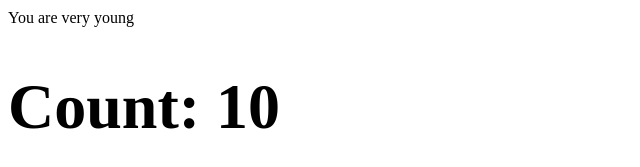
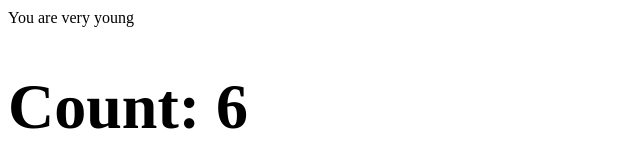
Before and after one commit to Micheleg27/react-exercises, a React (Create React App) app: page / in a window 1280 px wide. Shown: the part 139-306 px from the top of the page, without its empty margins (0-640 px from the left). Built offline with nearby package versions, Linux system fonts and the light colour scheme.

Commit message:
state-05 added

```diff
--- a/src/Counter.js
+++ b/src/Counter.js
@@ -4,7 +4,7 @@ import { CounterDisplay } from './CounterDisplay';
 export class Counter extends React.Component {
 
     render() {
-        return <h1> <CounterDisplay initialValue={5} /> </h1>
+        return <h1> <CounterDisplay initialValue={1} /> </h1>
     }
 }
 
```
Also changed, not shown: src/CounterDisplay.js (+5 -3 lines).
